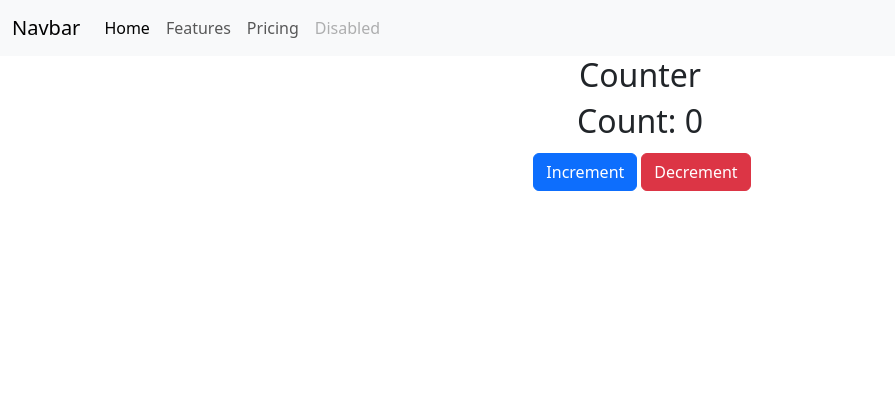
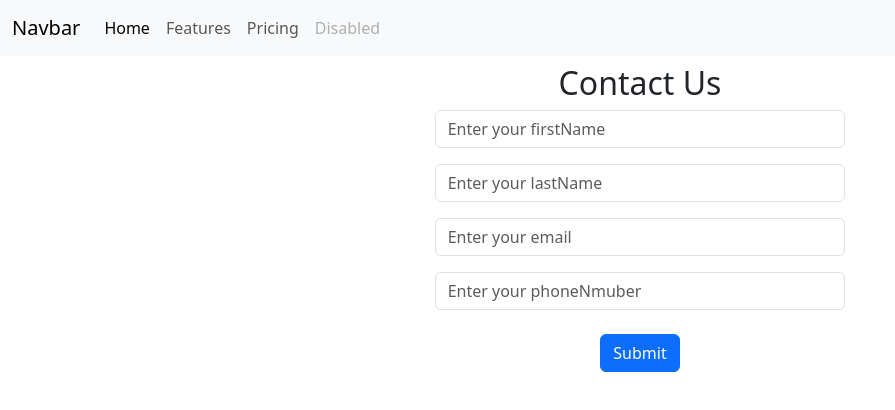
Before and after one commit to Chaitanyatraining/1206-react, a React (Create React App) app: page / in a window 1280 px wide. Shown: the top 410 px of the page, without its empty margins (0-895 px from the left). Built offline with nearby package versions, Linux system fonts and the light colour scheme.

Commit message:
form validation

```diff
--- a/src/App.js
+++ b/src/App.js
@@ -5,6 +5,7 @@ import Stylings from './Stylings'
 import { Header } from './Components/Header'
 import Footer from './Components/Footer'
 import FuncComp from './Components/FuncComp'
+import ContactUs from './Components/ContactUs'
 
 const App = () => {
 
@@ -49,8 +50,9 @@ const App = () => {
     <center>
       <Header />
       {/* <Comptest /> */}
-      <ClassComp />
+      {/* <ClassComp /> */}
       {/* <Stylings /> */}
+      <ContactUs />
       {/* <FuncComp courseName='ReactJs' courseDuration='3Months' data={data} /> */}
       {/* <Footer /> */}
     </center>
--- a/src/Components/ContactUs.js
+++ b/src/Components/ContactUs.js
@@ -1,16 +1,112 @@
-import React from 'react'
+import React, { Component } from 'react'
 
-export const ContactUs = () => {
+class ContactUs extends Component {
+    state = {
+        firstName:'',
+        lastName:'',
+        email:'',
+        phone:'',
+        firstNameErr:'',
+        lastNameErr:'',
+        emailErr:'',
+        phoneErr:''
+    }
+
+    handleSubmit = (e) => {
+        e.preventDefault()
+        this.validateForm()
+    }
+
+    //validation
+    // firstName > 4
+    // lastName >1
+    // email '@' exist are not
+    // phone number be 10
+    validateForm = () =>{
+        let firstNameErr = '';
+        let lastNameErr = '';
+        let emailErr = '';
+        let phoneErr = '';
+
+        if(this.state.firstName.length <=4) {
+            firstNameErr = 'first Name should be atleast 4 char';
+        }
+
+        if(this.state.lastName.length<1){
+            lastNameErr = 'last name should be alteast 1char';
+        }
+
+        if(!this.state.email.includes('@')){
+            emailErr = 'enter a valid email';
+        }
+
+        if(this.state.phone.length != 10){
+            phoneErr = 'enter a valid phone number';
+        }
+
+        // falsy values
+        // 0,NaN ,'', undefined, flase, null,
+
+        if(firstNameErr || lastNameErr || emailErr || phoneErr){
+            this.setState({firstNameErr, lastNameErr, emailErr, phoneErr})
+        }else{
+            this.setState({firstNameErr, lastNameErr, emailErr, phoneErr})
+        }
+    }
+
+    handleChange = (e) => {
+       const { name, value } = e.target;
+       this.setState({[name] : value})
+    }
+
+    render() {
         return (
             <div>
                 <div className='row'>
                     <div className='col-md-4'></div>
                     <div className='col-md-4'>
-                    <h2>ContactUs</h2>
+                        <h2 className='my-2'>Contact Us</h2>
+                        <form onSubmit={this.handleSubmit}>
+                            <div className='mt-1'>
+                                <input type="text" name='firstName' className='form-control'
+                                    placeholder='Enter your firstName'
+                                    onChange={this.handleChange}
+                                    value={this.state.firstName}
+                                />
+                            </div>
+                            <p className='text-danger'>{this.state.firstNameErr}</p>
+                            <div className='mt-1'>
+                                <input type="text" name='lastName' className='form-control'
+                                    placeholder='Enter your lastName'
+                                    onChange={this.handleChange}
+                                />
+                            </div>
+                            <p className='text-danger'>{this.state.lastNameErr}</p>
 
+                            <div className='mt-1'>
+                                <input type="email" name='email' className='form-control'
+                                    placeholder='Enter your email'
+                                    onChange={this.handleChange}
+                                />
+                            </div>
+                            <p className='text-danger'>{this.state.emailErr}</p>
+
+                            <div className='mt-1'>
+                                <input type="number" name='phone' className='form-control'
+                                    placeholder='Enter your phoneNmuber'
+                                    onChange={this.handleChange}
+                                />
+                            </div>
+                            <p className='text-danger'>{this.state.phoneErr}</p>
+
+                            <button className='btn btn-primary mt-2'>Submit</button>
+                        </form>
                     </div>
                     <div className='col-md-4'></div>
                 </div>
             </div>
         )
     }
+}
+
+export default ContactUs
```
Lines whose indentation alone changed are shown as unchanged.
